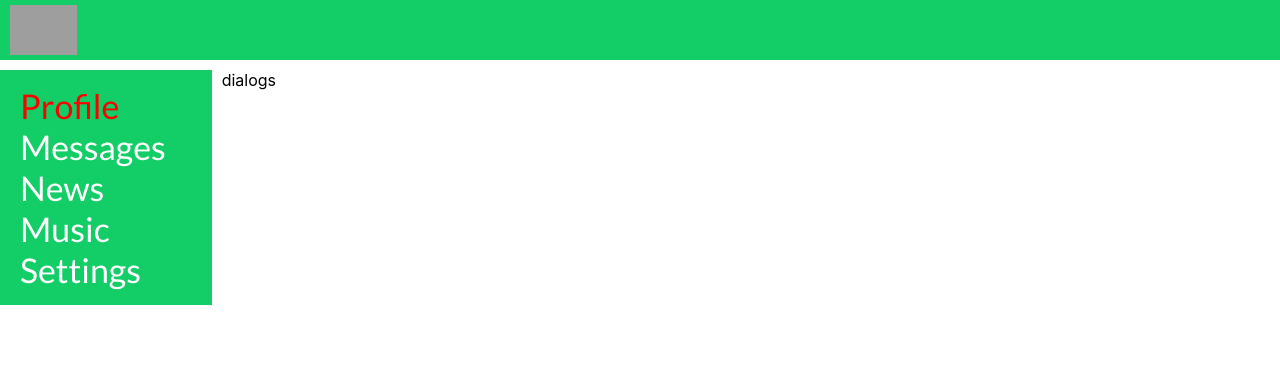
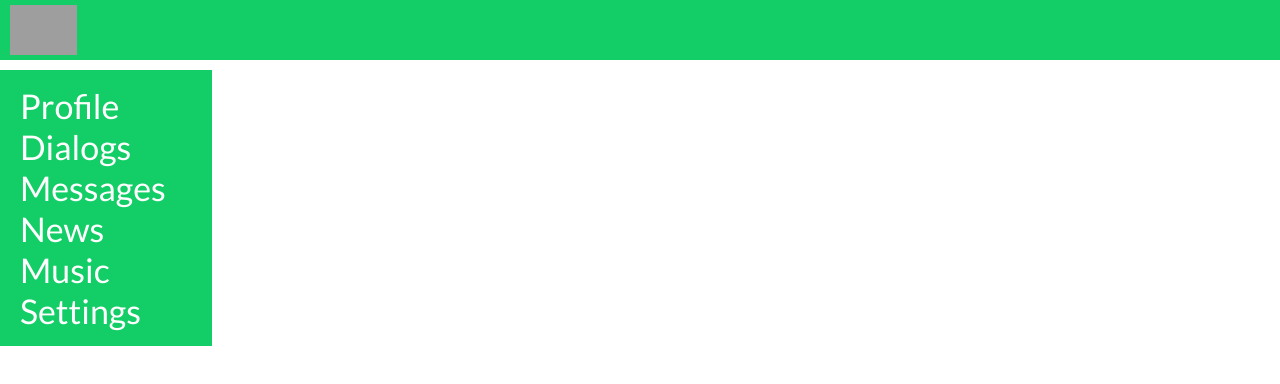
Before and after one commit to AndrewKostenko/firstProject, a React (Create React App) app: page / in a window 1280 px wide. Shown: the top 384 px of the page. Built offline with nearby package versions, Linux system fonts and the light colour scheme; grey boxes are pictures that could not be loaded.

Commit message:
19. route

```diff
--- a/package.json
+++ b/package.json
@@ -8,6 +8,7 @@
     "@testing-library/user-event": "^13.5.0",
     "react": "^18.2.0",
     "react-dom": "^18.2.0",
+    "react-router-dom": "^6.9.0",
     "react-scripts": "5.0.1",
     "web-vitals": "^2.1.4"
   },
--- a/src/App.js
+++ b/src/App.js
@@ -1,19 +1,32 @@
+import { BrowserRouter, Route, Routes } from 'react-router-dom';
 import './App.css';
 import Dialogs from './components/Dialogs/Dialogs';
 import Header from './components/Header/Header';
 import Navbar from './components/Navbar/Navbar';
 import Profile from './components/Profile/Profile';
+import News from './components/News/News';
+import Messages from './components/Messages/Messages';
+import Music from './components/Music/Music';
+import Settings from './components/Settings/Settings';
 
 const App = () => {
 	return (
-		<div className='app-wrapper'>
-			<Header />
-			<Navbar />
-			<div className='app-wrapper-content'>
-				{/* <Profile /> */}
-				<Dialogs />
+		<BrowserRouter>
+			<div className='app-wrapper'>
+				<Header />
+				<Navbar />
+				<div className='app-wrapper-content'>
+					<Routes>
+						<Route path="/dialogs" element={<Dialogs />} />
+						<Route path="/profile" element={<Profile />} />
+						<Route path="/news" element={<News />} />
+						<Route path="/messages" element={<Messages />} />
+						<Route path="/music" element={<Music />} />
+						<Route path="/settings" element={<Settings />} />
+					</Routes>
+				</div>
 			</div>
-		</div>
+		</BrowserRouter>
 	);
 }
 
--- /dev/null
+++ b/src/components/Messages/Messages.jsx
@@ -0,0 +1,12 @@
+import s from './Messages.module.css';
+
+const Messages = (props) => {
+	return (
+		<div>
+			Messages
+		</div>
+	)
+}
+
+
+export default Messages;
--- /dev/null
+++ b/src/components/Music/Music.jsx
@@ -0,0 +1,12 @@
+import s from './Music.module.css';
+
+const Music = (props) => {
+	return (
+		<div>
+			Music
+		</div>
+	)
+}
+
+
+export default Music;
--- a/src/components/Navbar/Navbar.jsx
+++ b/src/components/Navbar/Navbar.jsx
@@ -4,19 +4,22 @@
 	return (
 		<nav className={classes['nav']}>
 			<div>
-				<a className={classes['item']} href='#'>Profile</a>
+				<a href='/profile'>Profile</a>
 			</div>
 			<div>
-				<a href='#'>Messages</a>
+				<a href='/dialogs'>Dialogs</a>
 			</div>
 			<div>
-				<a href='#'>News</a>
+				<a href='/messages'>Messages</a>
 			</div>
 			<div>
-				<a href='#'>Music</a>
+				<a href='/news'>News</a>
 			</div>
 			<div>
-				<a href='#'>Settings</a>
+				<a href='/music'>Music</a>
+			</div>
+			<div>
+				<a href='/settings'>Settings</a>
 			</div>
 		</nav>
 	)
--- /dev/null
+++ b/src/components/News/News.jsx
@@ -0,0 +1,12 @@
+import s from './News.module.css';
+
+const News = (props) => {
+	return (
+		<div>
+			news
+		</div>
+	)
+}
+
+
+export default News;
--- /dev/null
+++ b/src/components/Settings/Settings.jsx
@@ -0,0 +1,12 @@
+import s from './Settings.module.css';
+
+const Settings = (props) => {
+	return (
+		<div>
+			Settings
+		</div>
+	)
+}
+
+
+export default Settings;
```
Also changed, not shown: src/components/Messages/Messages.module.css (added), src/components/Music/Music.module.css (added), src/components/News/News.module.css (added), src/components/Settings/Settings.module.css (added), 1 other file (tests, documents, lock files or other folders).
